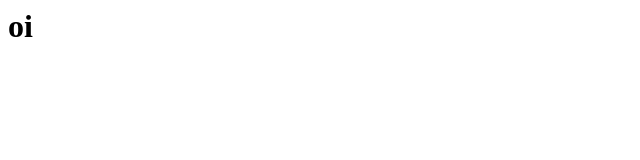
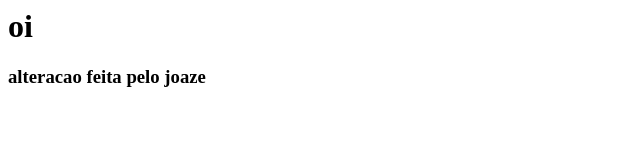
Before and after one commit to Joaze/projeto-git, a plain HTML site: page index.html in a window 1280 px wide. Shown: the whole page, without its empty margins (0-640 px from the left). Drawn offline with Linux system fonts and the light colour scheme.

Commit message:
alteração feita pelo joaze

```diff
--- a/index.html
+++ b/index.html
@@ -1,5 +1,6 @@
 <html>
 <body>
 <h1>oi</h1>
+<h3>alteracao feita pelo joaze</h3>
 </body>
 </html>
```
